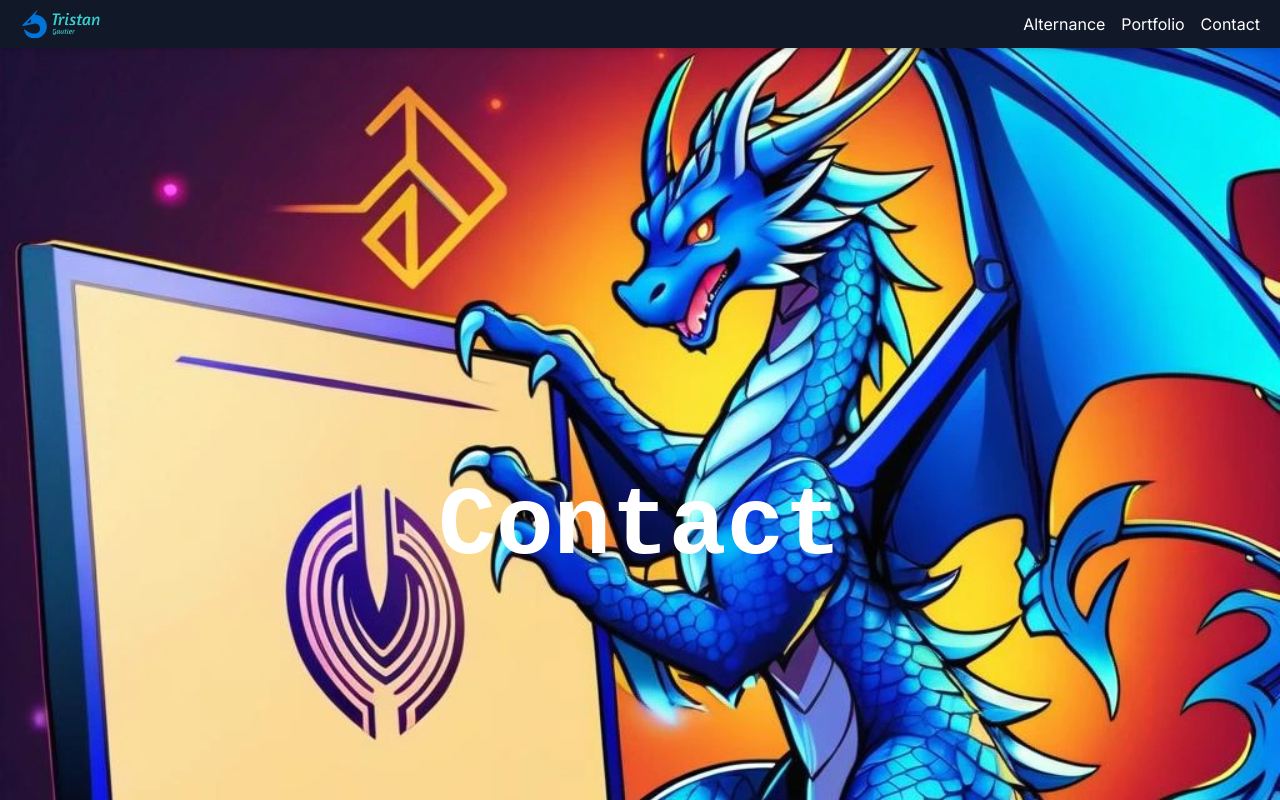
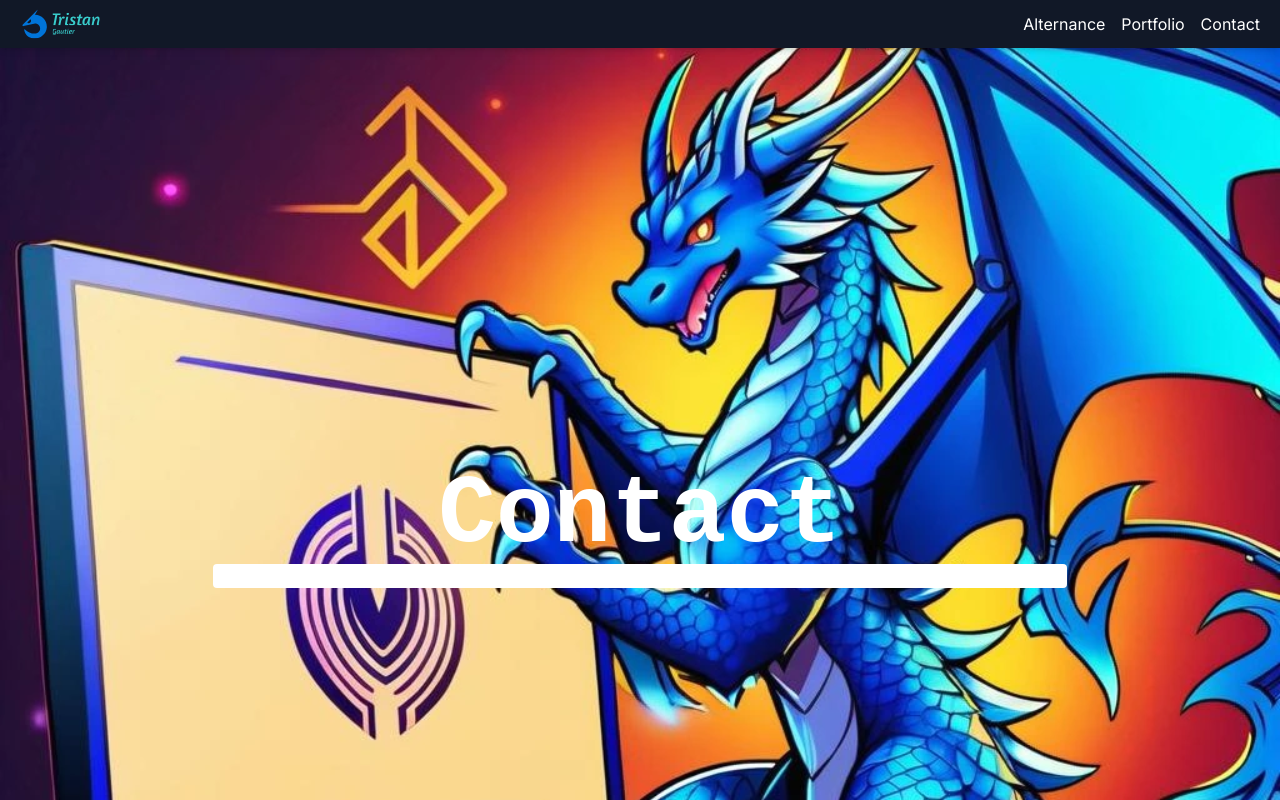
Before and after one commit to Dr4kiel/PortfolioS6, a Next.js app: page /contact in a window 1280 px wide. Shown: the top 800 px of the page. Built offline with nearby package versions, Linux system fonts and the light colour scheme.

Commit message:
update lint errors

```diff
--- a/app/api/sendMail/route.ts
+++ b/app/api/sendMail/route.ts
@@ -1,7 +1,7 @@
 import nodemailer from 'nodemailer';
 import { NextResponse } from 'next/server';
 
-export async function POST(req, res) {
+export async function POST(req: Request) {
     try {
         const body = await req.json();
         const { name, email, text } = body;
--- a/app/contact/page.tsx
+++ b/app/contact/page.tsx
@@ -8,7 +8,7 @@ export default function Page() {
     const [text, setText] = useState('');
     const [loading, setLoading] = useState(false);
 
-    const handleSubmit = async (e) => {
+    const handleSubmit = async (e: React.FormEvent<HTMLFormElement>) => {
         e.preventDefault();
 
         if (!name || !email) {
@@ -50,7 +50,12 @@ export default function Page() {
 
     return (
         <main className=''>
-            <h1 className='title h-screen flex justify-center flex-col'>Contact</h1>
+            <div id="title" className="h-screen flex justify-center flex-col">
+                <h1 className="title text-center font-bold text-white">Contact</h1>
+                <div className="bg-white mx-auto text-center rounded w-2/3 text-white">
+                    Work In Progress
+                </div>
+            </div>
             <div className='flex content-center'>
                 <form action="" onSubmit={handleSubmit} className='bg-white h-screen grid w-svw'>
                     <div className='flex items-center justify-evenly row-span-1'>
```
